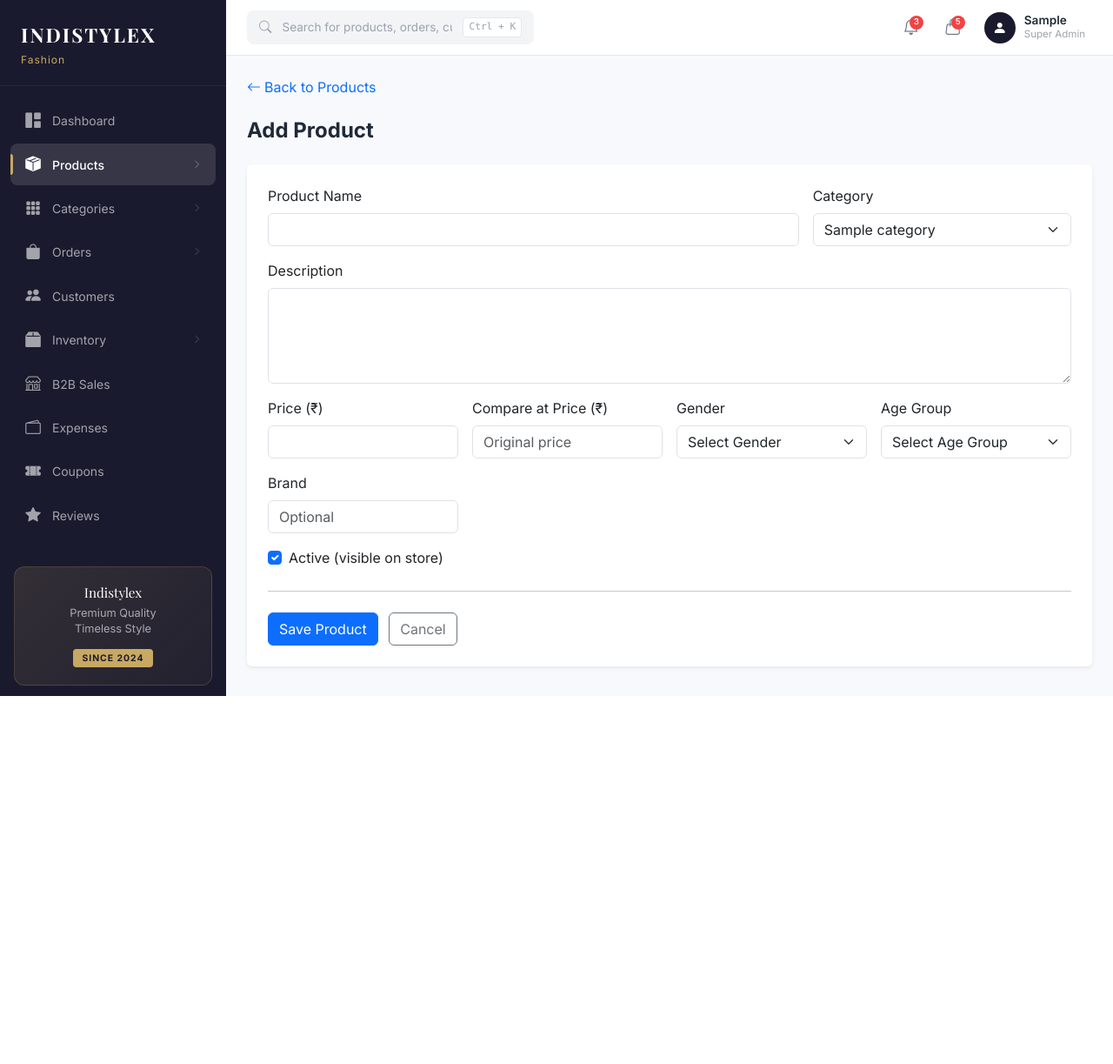
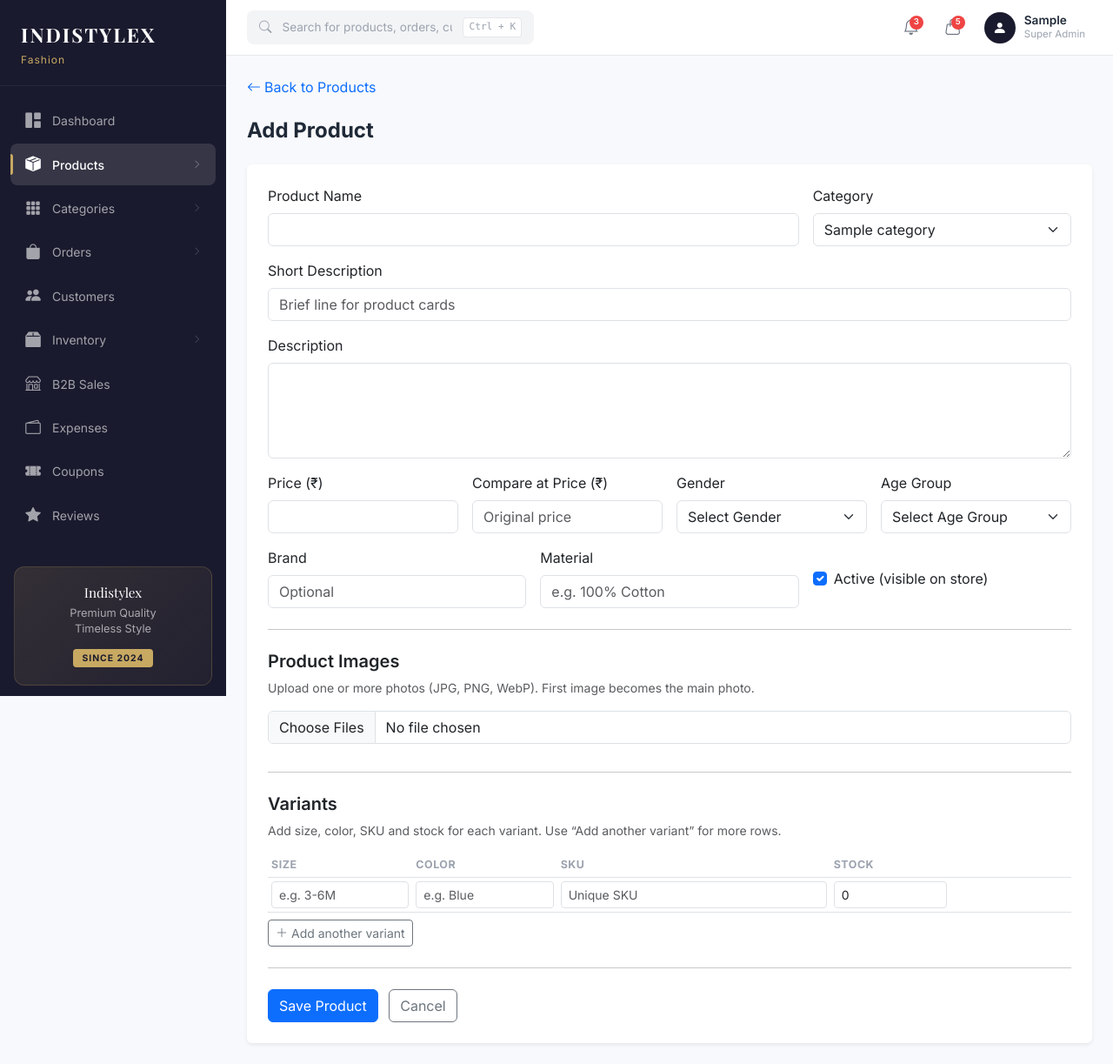
Before and after one commit to indistylex-jpg/Indistylex, a Flask app: page /admin/products/add in a window 1280 px wide. Shown: the whole page at 87% size. Before the commit the page ends 800 px from the top, so only its background shows below. Run offline with Flask 3, Linux system fonts and the light colour scheme; a user stored in the database is signed in; tables that the repository leaves empty hold one stand-in row (values such as "Sample post"); some libraries are stand-ins or nearby versions.

Commit message:
Unify product add form with images and variants in one save.
Show image upload and variant rows on the add page, save everything together, and fix invalid nested forms on edit.

Co-authored-by: Cursor <cursoragent@cursor.com>

```diff
--- a/app/routes/admin.py
+++ b/app/routes/admin.py
@@ -24,6 +24,70 @@ from app.services.expense_service import (
 )
 
 admin_bp = Blueprint('admin', __name__)
+
+
+def _save_product_images(product):
+    """Attach uploaded images to a product. Returns count saved."""
+    images = request.files.getlist('images')
+    existing_count = product.images.count()
+    has_primary = product.images.filter_by(is_primary=True).count() > 0
+    saved = 0
+
+    for i, img_file in enumerate(images):
+        if not img_file or not img_file.filename:
+            continue
+        url = save_image(img_file, subfolder='products')
+        if not url:
+            continue
+        img = ProductImage(
+            product_id=product.id,
+            image_url=url,
+            is_primary=(not has_primary and saved == 0),
+            sort_order=existing_count + saved,
+        )
+        db.session.add(img)
+        saved += 1
+
+    return saved
+
+
+def _save_variants_from_request(product):
+    """Create variants from variant_*[] form fields. Returns (added_count, skipped_skus)."""
+    sizes = request.form.getlist('variant_size[]')
+    colors = request.form.getlist('variant_color[]')
+    skus = request.form.getlist('variant_sku[]')
+    stocks = request.form.getlist('variant_stock[]')
+
+    added = 0
+    skipped = []
+
+    for size, color, sku, stock in zip(sizes, colors, skus, stocks):
+        size = (size or '').strip()
+        color = (color or '').strip()
+        sku = (sku or '').strip()
+        if not all([size, color, sku]):
+            continue
+
+        if ProductVariant.query.filter_by(sku=sku).first():
+            skipped.append(sku)
+            continue
+
+        try:
+            stock_qty = int(stock or 0)
+        except (TypeError, ValueError):
+            stock_qty = 0
+
+        variant = ProductVariant(
+            product_id=product.id,
+            size=size,
+            color=color,
+            sku=sku,
+            stock_quantity=max(0, stock_qty),
+        )
+        db.session.add(variant)
+        added += 1
+
+    return added, skipped
 
 
 # ── Dashboard ─────────────────────────────────────────────────────────
@@ -311,6 +375,7 @@ def add_product():
             category_id=form.category_id.data,
             brand=form.brand.data,
             gender=form.gender.data or None,
+            age_group=form.age_group.data or None,
             material=form.material.data,
             care_instructions=form.care_instructions.data,
             is_active=form.is_active.data,
@@ -318,25 +383,21 @@ def add_product():
             is_trending=form.is_trending.data,
         )
         db.session.add(product)
+        db.session.flush()
+
+        image_count = _save_product_images(product)
+        variant_count, skipped_skus = _save_variants_from_request(product)
         db.session.commit()
 
-        # Handle image uploads
-        images = request.files.getlist('images')
-        for i, img_file in enumerate(images):
-            if img_file and img_file.filename:
-                url = save_image(img_file, subfolder='products')
-                if url:
-                    img = ProductImage(
-                        product_id=product.id,
-                        image_url=url,
-                        is_primary=(i == 0),
-                        sort_order=i,
-                    )
-                    db.session.add(img)
-
-        db.session.commit()
-        flash(f'Product "{product.name}" created. Add variants now.', 'success')
-        return redirect(url_for('admin.edit_product', product_id=product.id))
+        parts = [f'Product "{product.name}" created']
+        if image_count:
+            parts.append(f'{image_count} image(s)')
+        if variant_count:
+            parts.append(f'{variant_count} variant(s)')
+        flash('. '.join(parts) + '.', 'success')
+        for sku in skipped_skus:
+            flash(f'SKU "{sku}" already exists — variant skipped.', 'warning')
+        return redirect(url_for('admin.products'))
 
     return render_template('admin/product_form.html', form=form, title='Add Product')
 
@@ -357,23 +418,18 @@ def edit_product(product_id):
         product.gender = form.gender.data or None
         product.age_group = form.age_group.data or None
 
-        # Handle new image uploads
-        images = request.files.getlist('images')
-        existing_count = product.images.count()
-        for i, img_file in enumerate(images):
-            if img_file and img_file.filename:
-                url = save_image(img_file, subfolder='products')
-                if url:
-                    img = ProductImage(
-                        product_id=product.id,
-                        image_url=url,
-                        is_primary=(existing_count == 0 and i == 0),
-                        sort_order=existing_count + i,
-                    )
-                    db.session.add(img)
+        image_count = _save_product_images(product)
+        variant_count, skipped_skus = _save_variants_from_request(product)
+        db.session.commit()
 
-        db.session.commit()
-        flash(f'Product "{product.name}" updated.', 'success')
+        parts = [f'Product "{product.name}" updated']
+        if image_count:
+            parts.append(f'{image_count} new image(s)')
+        if variant_count:
+            parts.append(f'{variant_count} new variant(s)')
+        flash('. '.join(parts) + '.', 'success')
+        for sku in skipped_skus:
+            flash(f'SKU "{sku}" already exists — variant skipped.', 'warning')
         return redirect(url_for('admin.products'))
 
     variants = product.variants.all()
--- a/app/templates/admin/product_form.html
+++ b/app/templates/admin/product_form.html
@@ -8,6 +8,36 @@
   </a>
 </div>
 <h4 class="fw-bold mb-4">{{ title }}</h4>
+
+{% if product and product.variants.count() %}
+<div class="card border-0 shadow-sm mb-4">
+  <div class="card-body p-4">
+    <h5 class="fw-semibold mb-3">Existing Variants</h5>
+    <div class="table-responsive">
+      <table class="table table-sm mb-0">
+        <thead><tr><th>Size</th><th>Color</th><th>SKU</th><th>Stock</th><th></th></tr></thead>
+        <tbody>
+          {% for v in product.variants %}
+          <tr>
+            <td>{{ v.size }}</td>
+            <td>{{ v.color }}</td>
+            <td class="text-muted small">{{ v.sku }}</td>
+            <td>{{ v.stock_quantity }}</td>
+            <td>
+              <form method="POST" action="{{ url_for('admin.delete_variant', variant_id=v.id) }}" class="d-inline"
+                    onsubmit="return confirm('Delete this variant?')">
+                <input type="hidden" name="csrf_token" value="{{ csrf_token() }}">
+                <button type="submit" class="btn btn-sm btn-outline-danger"><i class="bi bi-trash"></i></button>
+              </form>
+            </td>
+          </tr>
+          {% endfor %}
+        </tbody>
+      </table>
+    </div>
+  </div>
+</div>
+{% endif %}
 
 <div class="card border-0 shadow-sm">
   <div class="card-body p-4">
@@ -23,6 +53,10 @@
         <div class="col-md-4">
           <label class="form-label">Category</label>
           {{ form.category_id(class="form-select") }}
+        </div>
+        <div class="col-12">
+          <label class="form-label">Short Description</label>
+          {{ form.short_description(class="form-control", placeholder="Brief line for product cards") }}
         </div>
         <div class="col-12">
           <label class="form-label">Description</label>
@@ -45,77 +79,32 @@
           <label class="form-label">Age Group</label>
           {{ form.age_group(class="form-select") }}
         </div>
-        <div class="col-md-3">
+        <div class="col-md-4">
           <label class="form-label">Brand</label>
           {{ form.brand(class="form-control", placeholder="Optional") }}
         </div>
-        <div class="col-12">
-          <div class="form-check">
+        <div class="col-md-4">
+          <label class="form-label">Material</label>
+          {{ form.material(class="form-control", placeholder="e.g. 100% Cotton") }}
+        </div>
+        <div class="col-md-4">
+          <div class="form-check mt-4">
             {{ form.is_active(class="form-check-input") }}
             <label class="form-check-label">Active (visible on store)</label>
           </div>
         </div>
       </div>
 
-      {% if product %}
-        <!-- Existing Variants -->
       <hr class="my-4">
-        <h5 class="fw-semibold">Variants</h5>
-        <div class="table-responsive mb-3">
-          <table class="table table-sm">
-            <thead><tr><th>Size</th><th>Color</th><th>SKU</th><th>Stock</th><th></th></tr></thead>
-            <tbody>
-              {% for v in product.variants %}
-                <tr>
-                  <td>{{ v.size }}</td>
-                  <td>{{ v.color }}</td>
-                  <td class="text-muted small">{{ v.sku }}</td>
-                  <td>{{ v.stock_quantity }}</td>
-                  <td>
-                    <form method="POST" action="{{ url_for('admin.delete_variant', variant_id=v.id) }}" class="d-inline"
-                          onsubmit="return confirm('Delete this variant?')">
-                      <input type="hidden" name="csrf_token" value="{{ csrf_token() }}">
-                      <button class="btn btn-sm btn-outline-danger"><i class="bi bi-trash"></i></button>
-                    </form>
-                  </td>
-                </tr>
-              {% endfor %}
-            </tbody>
-          </table>
-        </div>
-        <form method="POST" action="{{ url_for('admin.add_variant', product_id=product.id) }}" class="row g-2 align-items-end mb-3">
-          <input type="hidden" name="csrf_token" value="{{ csrf_token() }}">
-          <div class="col-md-2">
-            <label class="form-label small mb-1">Size</label>
-            <input type="text" name="size" class="form-control form-control-sm" placeholder="e.g. 3-6M" required>
-          </div>
-          <div class="col-md-2">
-            <label class="form-label small mb-1">Color</label>
-            <input type="text" name="color" class="form-control form-control-sm" placeholder="e.g. Blue" required>
-          </div>
-          <div class="col-md-3">
-            <label class="form-label small mb-1">SKU</label>
-            <input type="text" name="sku" class="form-control form-control-sm" placeholder="Unique SKU" required>
-          </div>
-          <div class="col-md-2">
-            <label class="form-label small mb-1">Stock</label>
-            <input type="number" name="stock_quantity" class="form-control form-control-sm" value="0" min="0">
-          </div>
-          <div class="col-md-3">
-            <button type="submit" class="btn btn-sm btn-outline-primary">
-              <i class="bi bi-plus me-1"></i>Add Variant
-            </button>
-          </div>
-        </form>
+      <h5 class="fw-semibold">Product Images</h5>
+      <p class="text-muted small mb-3">Upload one or more photos (JPG, PNG, WebP). First image becomes the main photo.</p>
 
-        <!-- Existing Images -->
-        <hr class="my-4">
-        <h5 class="fw-semibold">Images</h5>
+      {% if product and images %}
       <div class="d-flex flex-wrap gap-3 mb-3">
-          {% for img in product.images | sort(attribute='sort_order') %}
+        {% for img in images %}
         <div class="position-relative">
           <img src="{{ image_url(img.image_url) }}"
-                   class="rounded" style="width:100px; height:100px; object-fit:cover;">
+               class="rounded border" style="width:100px; height:100px; object-fit:cover;">
           {% if img.is_primary %}
           <span class="badge bg-primary position-absolute top-0 start-0 m-1" style="font-size:0.6rem;">Primary</span>
           {% endif %}
@@ -124,10 +113,95 @@
       </div>
       {% endif %}
 
+      <div class="mb-2">
+        <input type="file" name="images" class="form-control" accept="image/jpeg,image/png,image/webp" multiple>
+      </div>
+      <div id="image-preview" class="d-flex flex-wrap gap-2 mt-2"></div>
+
+      <hr class="my-4">
+      <h5 class="fw-semibold">{{ 'Add More Variants' if product else 'Variants' }}</h5>
+      <p class="text-muted small mb-3">Add size, color, SKU and stock for each variant. Use “Add another variant” for more rows.</p>
+
+      <div class="table-responsive">
+        <table class="table table-sm align-middle mb-2">
+          <thead>
+            <tr>
+              <th style="width:18%">Size</th>
+              <th style="width:18%">Color</th>
+              <th style="width:34%">SKU</th>
+              <th style="width:15%">Stock</th>
+              <th style="width:15%"></th>
+            </tr>
+          </thead>
+          <tbody id="variant-rows">
+            <tr class="variant-row">
+              <td><input type="text" name="variant_size[]" class="form-control form-control-sm" placeholder="e.g. 3-6M"></td>
+              <td><input type="text" name="variant_color[]" class="form-control form-control-sm" placeholder="e.g. Blue"></td>
+              <td><input type="text" name="variant_sku[]" class="form-control form-control-sm" placeholder="Unique SKU"></td>
+              <td><input type="number" name="variant_stock[]" class="form-control form-control-sm" value="0" min="0"></td>
+              <td></td>
+            </tr>
+          </tbody>
+        </table>
+      </div>
+      <button type="button" class="btn btn-sm btn-outline-secondary" id="add-variant-row">
+        <i class="bi bi-plus-lg me-1"></i>Add another variant
+      </button>
+
       <hr class="my-4">
       <button type="submit" class="btn btn-primary">Save Product</button>
       <a href="{{ url_for('admin.products') }}" class="btn btn-outline-secondary ms-2">Cancel</a>
     </form>
   </div>
 </div>
+
+<template id="variant-row-template">
+  <tr class="variant-row">
+    <td><input type="text" name="variant_size[]" class="form-control form-control-sm" placeholder="e.g. 3-6M"></td>
+    <td><input type="text" name="variant_color[]" class="form-control form-control-sm" placeholder="e.g. Blue"></td>
+    <td><input type="text" name="variant_sku[]" class="form-control form-control-sm" placeholder="Unique SKU"></td>
+    <td><input type="number" name="variant_stock[]" class="form-control form-control-sm" value="0" min="0"></td>
+    <td>
+      <button type="button" class="btn btn-sm btn-outline-danger remove-variant-row" title="Remove row">
+        <i class="bi bi-x-lg"></i>
+      </button>
+    </td>
+  </tr>
+</template>
 {% endblock %}
+
+{% block extra_js %}
+<script>
+(function () {
+  const rows = document.getElementById('variant-rows');
+  const addBtn = document.getElementById('add-variant-row');
+  const tpl = document.getElementById('variant-row-template');
+  const imageInput = document.querySelector('input[name="images"]');
+  const preview = document.getElementById('image-preview');
+
+  addBtn?.addEventListener('click', function () {
+    rows.appendChild(tpl.content.cloneNode(true));
+  });
+
+  rows?.addEventListener('click', function (e) {
+    const btn = e.target.closest('.remove-variant-row');
+    if (!btn) return;
+    const row = btn.closest('.variant-row');
+    if (rows.querySelectorAll('.variant-row').length > 1) {
+      row.remove();
+    }
+  });
+
+  imageInput?.addEventListener('change', function () {
+    preview.innerHTML = '';
+    Array.from(this.files || []).forEach(function (file) {
+      const img = document.createElement('img');
+      img.src = URL.createObjectURL(file);
+      img.className = 'rounded border';
+      img.style.cssText = 'width:80px;height:80px;object-fit:cover;';
+      preview.appendChild(img);
+    });
+  });
+})();
+</script>
+{% endblock %}
```
Also changed, not shown: tests/test_routes.py (+22 -0 lines). Lines whose indentation alone changed are shown as unchanged.
